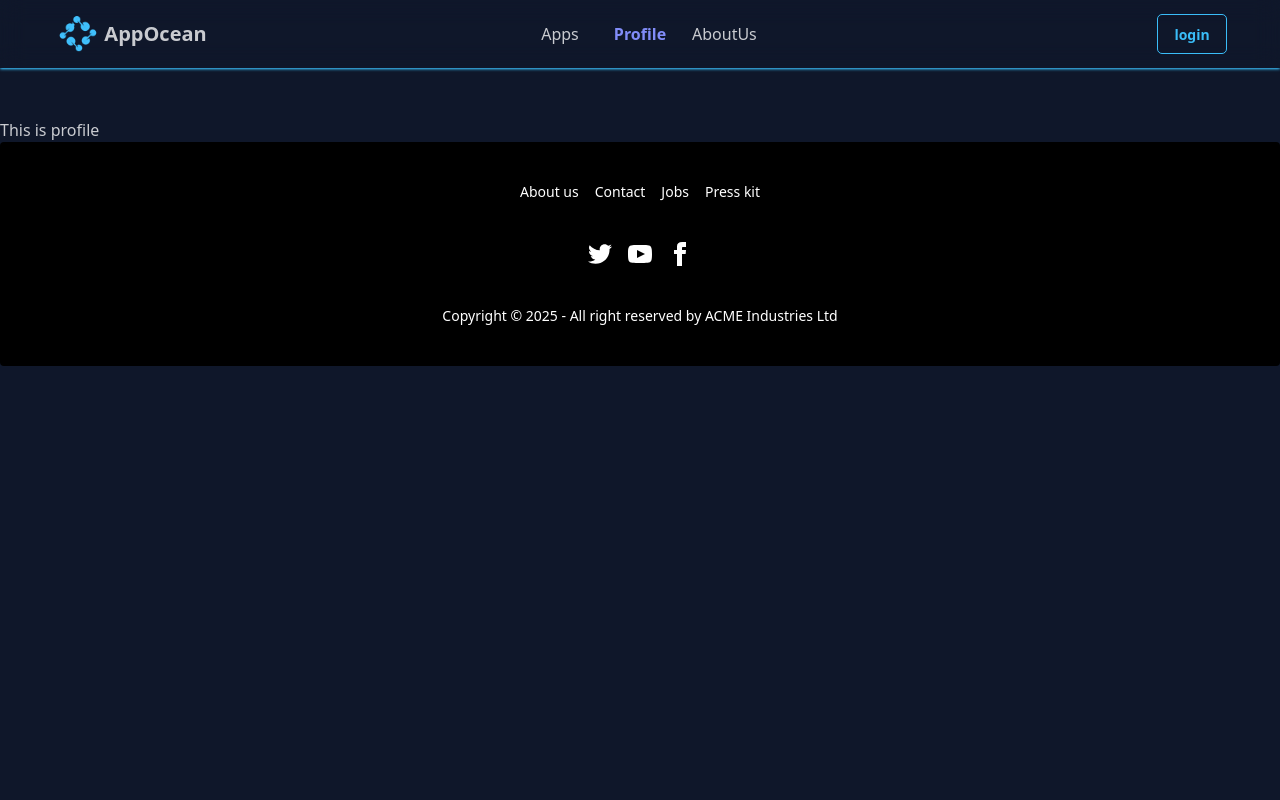
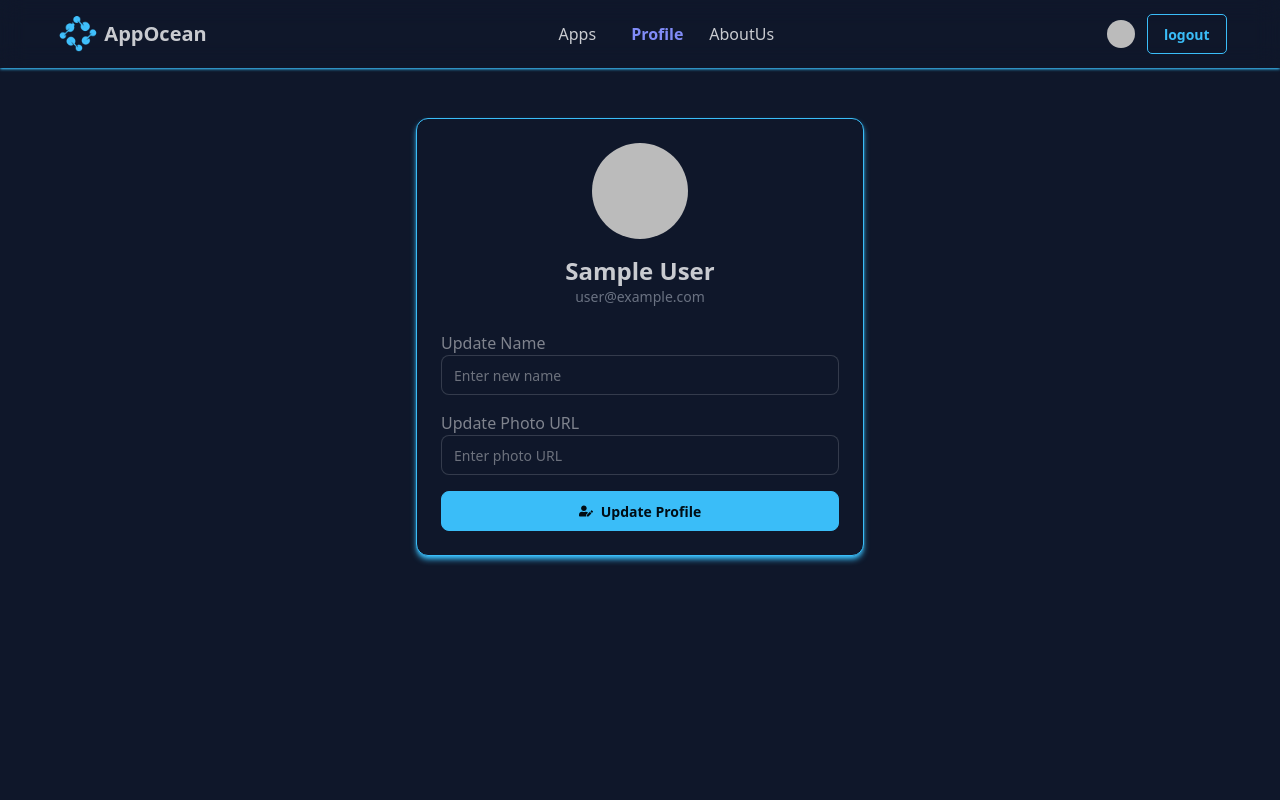
Before and after one commit to SayedSheikh/AppOcean, a React (Vite) app: page /profile in a window 1280 px wide. Shown: the top 800 px of the page. Built offline with nearby package versions, Linux system fonts and the light colour scheme; no server answers; sample sign-in values are in the browser's storage.

Commit message:
private route added

```diff
--- a/src/Components/Login/Login.jsx
+++ b/src/Components/Login/Login.jsx
@@ -1,9 +1,10 @@
 import React, { use, useState } from "react";
-import { Link } from "react-router";
+import { Link, useNavigate } from "react-router";
 import { AuthContext } from "../../Contexts/AuthContext";
 
 const Login = () => {
   const { signIn, googleSignIn } = use(AuthContext);
+  const navigate = useNavigate();
 
   const [error, setError] = useState("");
   const handleSubmit = (e) => {
@@ -18,6 +19,7 @@ const Login = () => {
     signIn(email, password)
       .then((res) => {
         console.log(res.json);
+        navigate("/");
       })
       .catch((err) => {
         setError(err.code.slice(5));
@@ -28,6 +30,7 @@ const Login = () => {
     googleSignIn()
       .then((res) => {
         console.log(res);
+        navigate("/");
       })
       .catch((err) => {
         console.log(err);
--- a/src/Components/Navbar/Navbar.jsx
+++ b/src/Components/Navbar/Navbar.jsx
@@ -1,7 +1,18 @@
-import React from "react";
-import { NavLink } from "react-router";
+import React, { use } from "react";
+import { Link, NavLink } from "react-router";
+import { AuthContext } from "../../Contexts/AuthContext";
 
 const Navbar = () => {
+  const { user, logout } = use(AuthContext);
+  const handleLogout = () => {
+    logout()
+      .then((res) => {
+        console.log(res);
+      })
+      .catch((err) => {
+        console.log(err);
+      });
+  };
   const links = (
     <>
       <li className="w-20">
@@ -41,8 +52,8 @@ const Navbar = () => {
   );
   return (
     <div className="sticky top-0 z-10 backdrop-blur-md shadow-sm shadow-primary">
-      <div className="navbar bg-transparent  max-w-[1200px]  mb-[50px]  w-11/12 mx-auto px-0">
-        <div className="navbar-start">
+      <div className="navbar justify-between bg-transparent  max-w-[1200px]  mb-[50px]  w-11/12 mx-auto px-0">
+        <div className="flex items-center">
           <div className="dropdown">
             <div tabIndex={0} role="button" className="btn btn-ghost lg:hidden">
               <svg
@@ -71,11 +82,37 @@ const Navbar = () => {
             <a className="btn btn-ghost text-xl px-0">AppOcean</a>
           </div>
         </div>
-        <div className="navbar-center hidden lg:flex">
+        <div className="hidden lg:flex">
           <ul className="menu menu-horizontal px-1">{links}</ul>
         </div>
-        <div className="navbar-end">
-          <a className="btn btn-primary btn-outline rounded-[5px]">login</a>
+        <div className="flex gap-3 items-center">
+          {user && (
+            <div className="relative">
+              <img
+                src={user?.photoURL}
+                alt="User"
+                className="w-7 h-7 rounded-full mx-auto cursor-pointer peer hover:border"
+              />
+              <div className="text-[12px] text-white p-2 rounded-[8px] absolute top-[35px] -left-[135px] bg-[#44577f] opacity-0 peer-hover:opacity-100 transition-opacity duration-200">
+                <p>{user?.displayName}</p>
+                <p>{user?.email}</p>
+              </div>
+            </div>
+          )}
+
+          {user ? (
+            <a
+              onClick={handleLogout}
+              className="btn btn-primary btn-outline rounded-[5px]">
+              logout
+            </a>
+          ) : (
+            <Link
+              to="/login"
+              className="btn btn-primary btn-outline rounded-[5px]">
+              login
+            </Link>
+          )}
         </div>
       </div>
     </div>
--- a/src/Contexts/AuthProvider.jsx
+++ b/src/Contexts/AuthProvider.jsx
@@ -13,21 +13,25 @@ import { auth } from "../Components/FireBase/Firebase.init";
 
 const AuthProvider = ({ children }) => {
   const [user, setUser] = useState(null);
+  const [loading, setLoading] = useState(true);
   const provider = new GoogleAuthProvider();
 
   const googleSignIn = () => {
+    setLoading(true);
     return signInWithPopup(auth, provider);
   };
 
   const signUp = (email, password) => {
+    setLoading(true);
     return createUserWithEmailAndPassword(auth, email, password);
   };
 
   const signIn = (email, password) => {
+    setLoading(true);
     return signInWithEmailAndPassword(auth, email, password);
   };
 
-  const updateUser = (obj) => {
+  const updateUser = ({ ...obj }) => {
     return updateProfile(auth.currentUser, obj);
   };
 
@@ -43,11 +47,13 @@ const AuthProvider = ({ children }) => {
     updateUser,
     logout,
     googleSignIn,
+    loading,
   };
 
   useEffect(() => {
     const unsubscribe = onAuthStateChanged(auth, (currentUser) => {
       setUser(currentUser);
+      setLoading(false);
     });
     return () => {
       unsubscribe();
--- a/src/Layouts/MainLayout.jsx
+++ b/src/Layouts/MainLayout.jsx
@@ -1,13 +1,20 @@
 import React from "react";
-import { Outlet } from "react-router";
+import { Outlet, useNavigation } from "react-router";
 import Footer from "../Components/Footer/Footer";
 import Navbar from "../Components/Navbar/Navbar";
 
 const MainLayout = () => {
+  const navigation = useNavigation();
+
   return (
     <div>
       <Navbar></Navbar>
-      <Outlet></Outlet>
+      {navigation.state === "loading" ? (
+        <p>route changeing..</p>
+      ) : (
+        <Outlet></Outlet>
+      )}
+
       <Footer></Footer>
     </div>
   );
--- /dev/null
+++ b/src/Pages/PrivateRoute.jsx
@@ -0,0 +1,19 @@
+import React, { use } from "react";
+import { AuthContext } from "../Contexts/AuthContext";
+import { Navigate } from "react-router";
+
+const PrivateRoute = ({ children }) => {
+  const { user, loading } = use(AuthContext);
+
+  if (loading) {
+    return <p>loading</p>;
+  }
+
+  if (!user) {
+    return <Navigate to="/login"></Navigate>;
+  }
+
+  return children;
+};
+
+export default PrivateRoute;
--- a/src/Pages/Profile.jsx
+++ b/src/Pages/Profile.jsx
@@ -0,0 +1,92 @@
+import React, { use, useState } from "react";
+import { AuthContext } from "../Contexts/AuthContext";
+import { FaUserEdit } from "react-icons/fa";
+
+const Profile = () => {
+  const { user, updateUser } = use(AuthContext);
+  const [name, setName] = useState("");
+  const [photoURL, setPhotoURL] = useState("");
+  const [success, setSuccess] = useState("");
+  const [error, setError] = useState("");
+
+  const handleSubmit = (e) => {
+    e.preventDefault();
+    const obj = {};
+    setError("");
+    setSuccess("");
+
+    if (name) obj.displayName = name;
+    if (photoURL) obj.photoURL = photoURL;
+
+    if (Object.keys(obj).length === 0) return;
+
+    console.log(obj);
+
+    updateUser(obj)
+      .then(() => {
+        // console.log(res);
+        setName("");
+        setPhotoURL("");
+        setSuccess("Profile updated successfully!");
+      })
+      .then((err) => {
+        setError(err);
+        // console.log(error);
+      });
+  };
+  return (
+    <div className="min-h-[calc(100vh-115px)] mb-[70px]">
+      <div className="max-w-md mx-auto p-6 shadow-md rounded-xl bg-base-100 mt-10 shadow-primary border-primary border">
+        <div className="text-center mb-6">
+          <img
+            src={user?.photoURL}
+            alt="User"
+            className="w-24 h-24 rounded-full mx-auto"
+          />
+          <h2 className="text-2xl font-bold mt-4">
+            {user?.displayName || "No Name"}
+          </h2>
+          <p className="text-sm text-gray-500">{user?.email}</p>
+        </div>
+
+        <form onSubmit={handleSubmit} className="space-y-4">
+          <div>
+            <label className="label">
+              <span className="label-text">Update Name</span>
+            </label>
+            <input
+              type="text"
+              className="input input-bordered w-full"
+              value={name}
+              onChange={(e) => setName(e.target.value)}
+              placeholder="Enter new name"
+            />
+          </div>
+
+          <div>
+            <label className="label">
+              <span className="label-text">Update Photo URL</span>
+            </label>
+            <input
+              type="text"
+              className="input input-bordered w-full"
+              value={photoURL}
+              onChange={(e) => setPhotoURL(e.target.value)}
+              placeholder="Enter photo URL"
+            />
+          </div>
+
+          <button
+            type="submit"
+            className="btn btn-primary w-full flex items-center gap-2">
+            <FaUserEdit /> Update Profile
+          </button>
+          {success && <p className="text-success text-sm mt-2">{success}</p>}
+          {error && <p className="text-error text-sm mt-2">{success}</p>}
+        </form>
+      </div>
+    </div>
+  );
+};
+
+export default Profile;
--- a/src/Routes/Routes.jsx
+++ b/src/Routes/Routes.jsx
@@ -7,6 +7,8 @@ import AboutUs from "../Pages/AboutUs";
 import AppNotFound from "../Components/AppNotFound/AppNotFound";
 import Login from "../Components/Login/Login";
 import Registration from "../Pages/Registration";
+import Profile from "../Pages/Profile";
+import PrivateRoute from "../Pages/PrivateRoute";
 
 const router = createBrowserRouter([
   {
@@ -24,11 +26,19 @@ const router = createBrowserRouter([
         path: "app/:id",
         loader: () => fetch("/data.json"),
         hydrateFallbackElement: <p>loading...</p>,
-        Component: AppDetails,
+        element: (
+          <PrivateRoute>
+            <AppDetails />
+          </PrivateRoute>
+        ),
       },
       {
         path: "profile",
-        element: <p>This is profile</p>,
+        element: (
+          <PrivateRoute>
+            <Profile></Profile>
+          </PrivateRoute>
+        ),
       },
       {
         path: "aboutUs",
```
